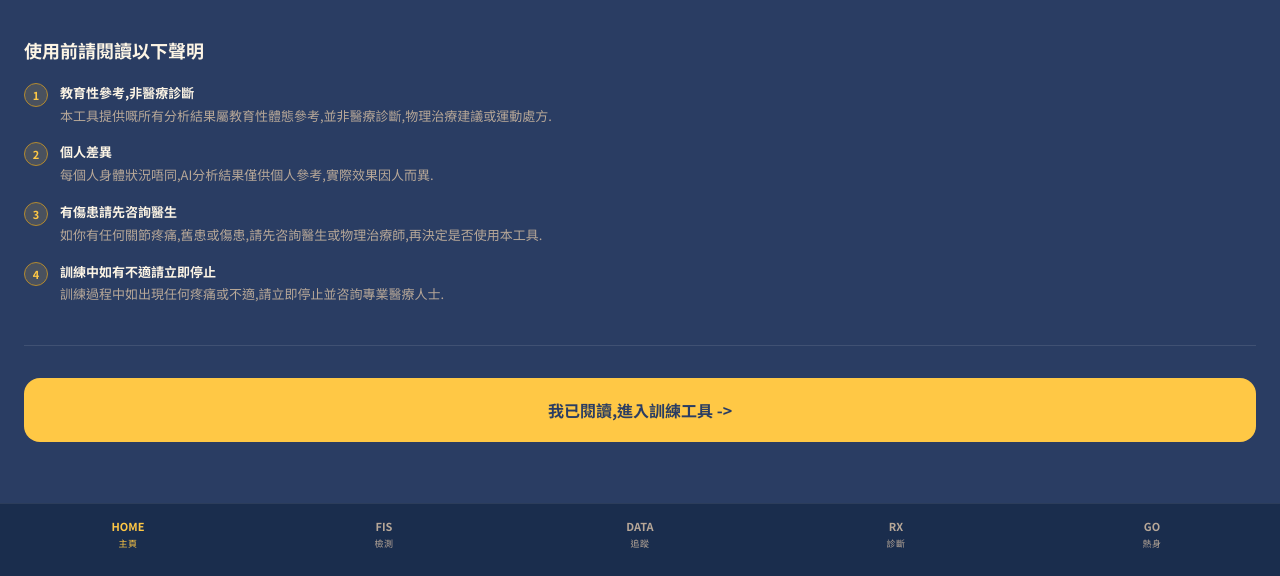
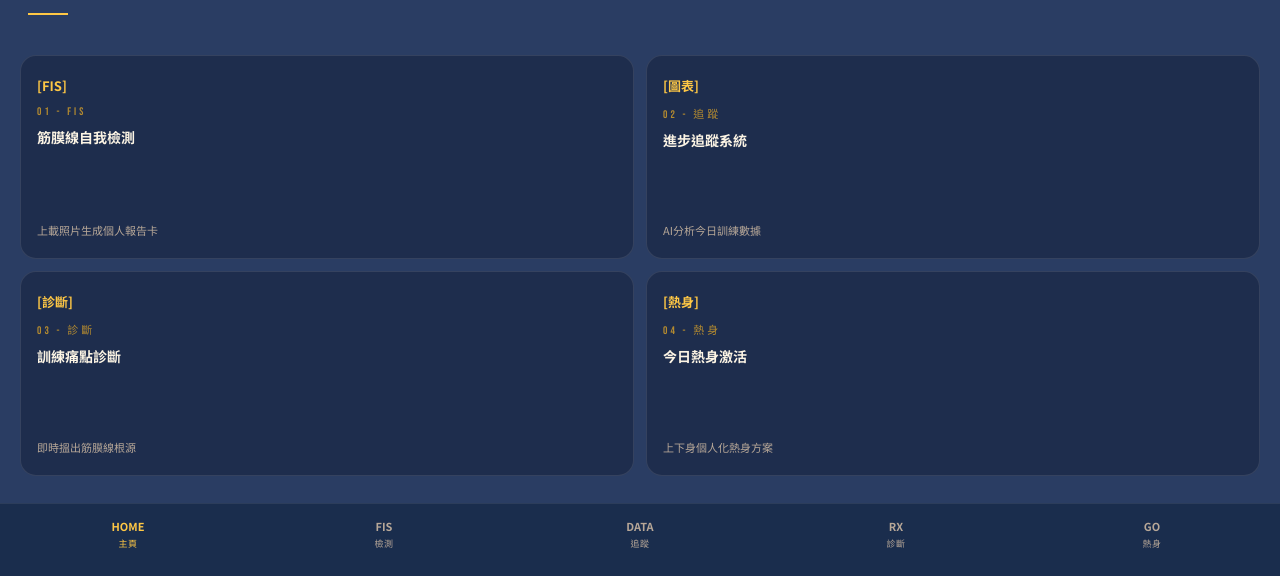
Before and after one commit to alexeywong22-fis/fis-app, a plain HTML site: page index.html in a window 1280 px wide. Both pictures are taken after a click on the button "我已閱讀,進入訓練工具 ->". Shown: the part 224-800 px from the top of the page. Drawn offline with Linux system fonts and the light colour scheme.

Commit message:
Add files via upload

```diff
--- a/index.html
+++ b/index.html
@@ -463,7 +463,10 @@ function showScreen(id) {
 
 function enterApp() {
   try { localStorage.setItem('fis_agreed', '1'); } catch(e) {}
-  showScreen('home');
+  var dis = document.getElementById('disclaimer');
+  var home = document.getElementById('home');
+  if (dis) { dis.style.display = 'none'; dis.classList.remove('active'); }
+  if (home) { home.style.display = 'flex'; home.classList.add('active'); }
 }
 
 window.addEventListener('DOMContentLoaded', function() {
```
